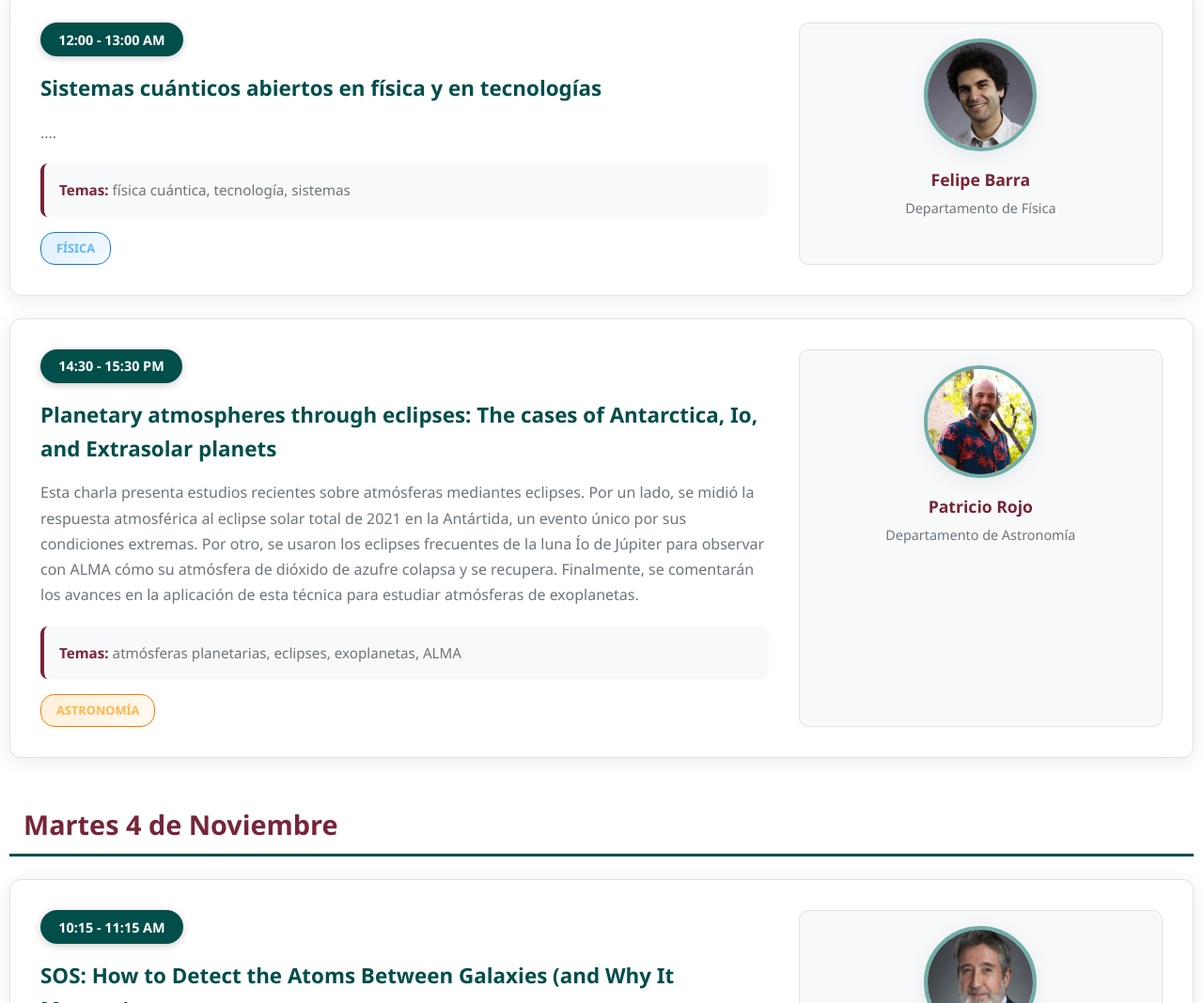
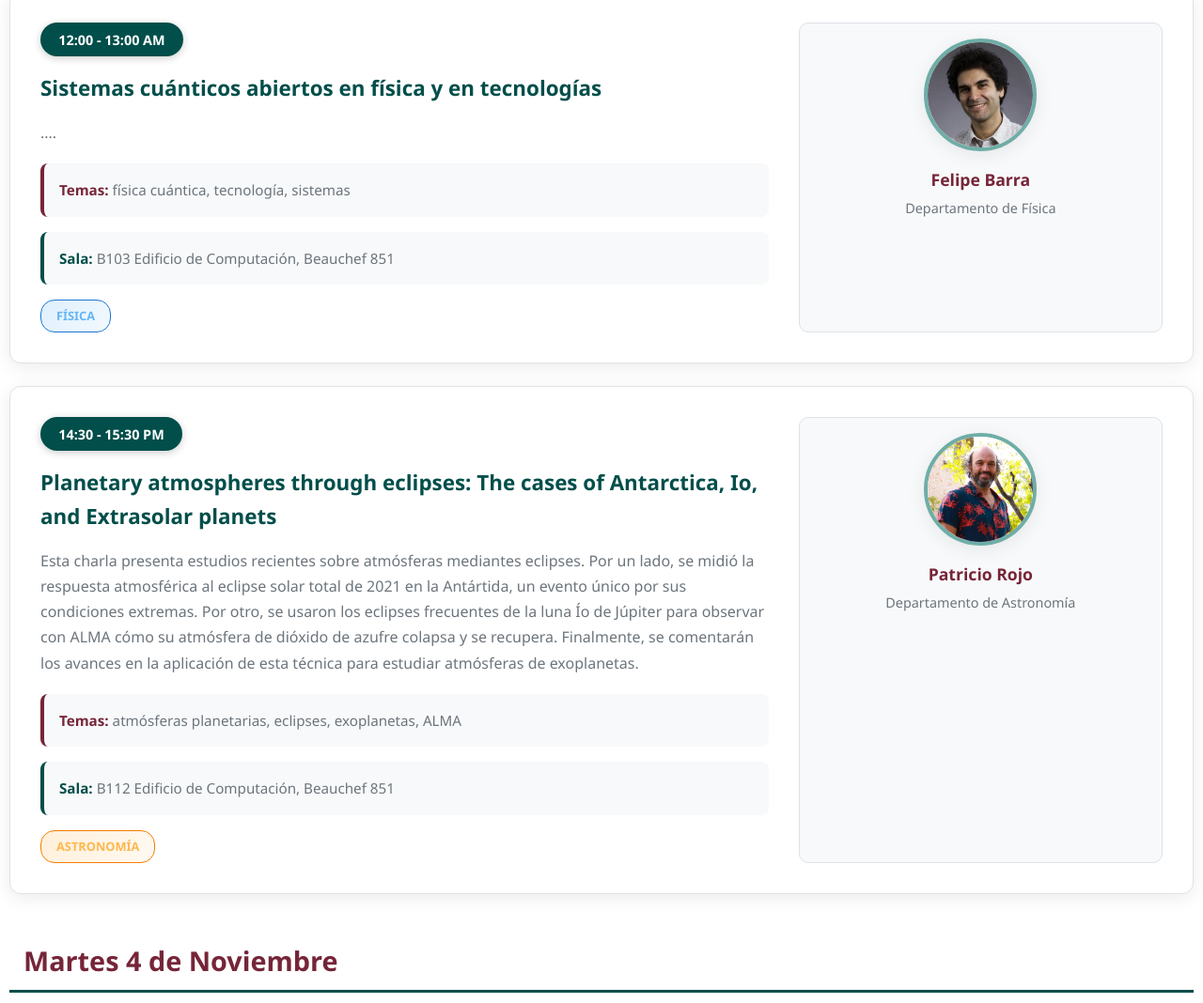
Before and after one commit to asambleafias/semana-fias, a plain HTML site: page index.html in a window 1280 px wide. Shown: the part 873-1941 px from the top of the page at 94% size. Drawn offline with Linux system fonts and the light colour scheme.

Commit message:
Update index.html

```diff
--- a/index.html
+++ b/index.html
@@ -67,6 +67,9 @@
                     <div class="temas-container">
                         <strong>Temas:</strong> física cuántica, tecnología, sistemas
                     </div>
+                    <div class="sala-container">
+                        <strong>Sala:</strong> B103 Edificio de Computación, Beauchef 851
+                    </div>
                     <div class="categorias">
                         <span class="categoria fisica">Física</span>
                     </div>
@@ -87,6 +90,9 @@
                     <p class="resumen">Esta charla presenta estudios recientes sobre atmósferas mediantes eclipses. Por un lado, se midió la respuesta atmosférica al eclipse solar total de 2021 en la Antártida, un evento único por sus condiciones extremas. Por otro, se usaron los eclipses frecuentes de la luna Ío de Júpiter para observar con ALMA cómo su atmósfera de dióxido de azufre colapsa y se recupera. Finalmente, se comentarán los avances en la aplicación de esta técnica para estudiar atmósferas de exoplanetas.</p>
                     <div class="temas-container">
                         <strong>Temas:</strong> atmósferas planetarias, eclipses, exoplanetas, ALMA
+                    </div>
+                    <div class="sala-container">
+                        <strong>Sala:</strong> B112 Edificio de Computación, Beauchef 851
                     </div>
                     <div class="categorias">
                         <span class="categoria astronomia">Astronomía</span>
```
